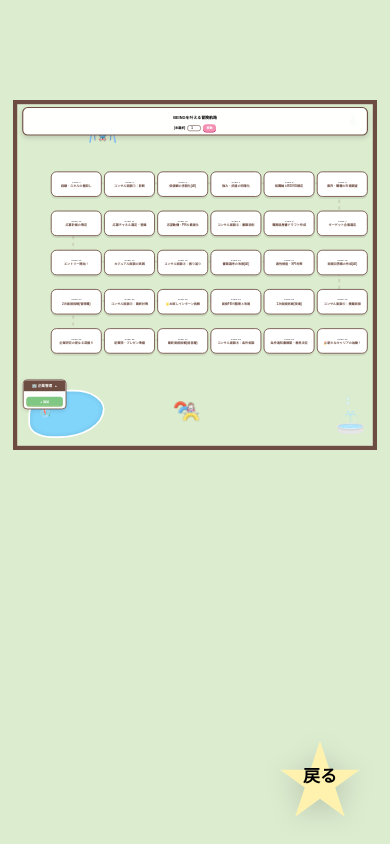
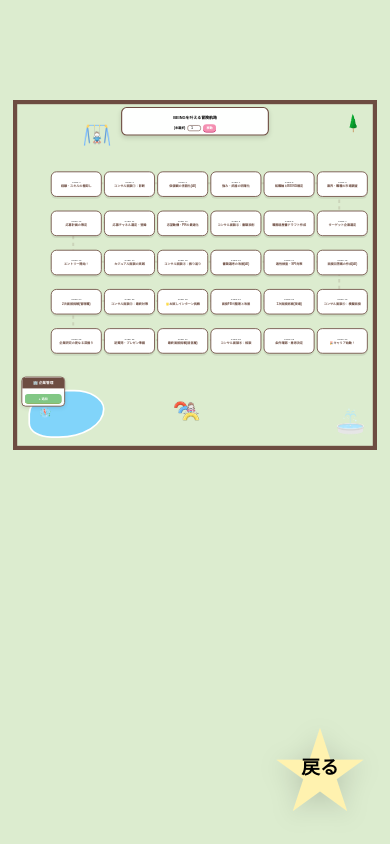
Before and after one commit to nana19820227/steppia_project, a Django app: page /progress/ in a window 390 px wide. Run offline with Django 5.2, Linux system fonts and the light colour scheme; the visitor is signed in with stand-in values (Sample User, id 1); data that the repository does not hold is empty; some web fonts are replaced.

Commit message:
UI: Adjust sidebar and deco positions to prevent overlap

```diff
--- a/steppia_app/templates/steppia_app/progress.html
+++ b/steppia_app/templates/steppia_app/progress.html
@@ -37,7 +37,6 @@
             box-sizing: border-box;
             margin: auto;
             z-index: 1;
-            transition: transform 0.3s ease;
         }
 
         /* --- 固定UI --- */
@@ -50,9 +49,9 @@
             box-shadow: 0 8px 20px rgba(0,0,0,0.15);
         }
 
-        /* 🆕 企業管理を左側に移動 */
+        /* 🆕 企業管理を左端に固定 */
         .selection-sidebar {
-            position: fixed; top: 110px; left: 20px;
+            position: fixed; top: 120px; left: 20px;
             width: 180px;
             background: rgba(255, 255, 255, 0.96); border: 3px solid var(--wood);
             border-radius: 15px; z-index: 2500; box-shadow: 0 5px 15px rgba(0,0,0,0.1);
@@ -64,23 +63,28 @@
             padding: 10px; background: var(--wood); color: white;
             text-align: center; font-size: 13px; font-weight: 900;
             cursor: pointer; display: flex; justify-content: center; align-items: center; gap: 8px;
-            user-select: none;
         }
-
-        .sidebar-header::after { content: '▲'; font-size: 10px; transition: transform 0.3s; }
-        .sidebar-collapsed { width: 130px; }
-        .sidebar-collapsed .sidebar-header::after { transform: rotate(180deg); }
 
         .sidebar-content {
             max-height: 500px; padding: 10px; overflow: hidden;
-            transition: max-height 0.3s ease, padding 0.3s ease, opacity 0.2s; opacity: 1;
+            transition: max-height 0.3s ease;
         }
 
-        .sidebar-collapsed .sidebar-content { max-height: 0; padding: 0 10px; opacity: 0; pointer-events: none; }
+        .sidebar-collapsed .sidebar-content { max-height: 0; padding: 0 10px; opacity: 0; }
 
-        /* 🆕 戻るボタンを右側に移動してバランス調整 */
+        /* 🆕 戻るボタンを右下に配置して全体のバランスを調整 */
         .bottom-nav {
-            position: fixed !important; bottom: 25px; right: 25px; z-index: 4000;
+            position: fixed !important; bottom: 30px; right: 30px; z-index: 4000;
+        }
+
+        .star-link-btn {
+            position: relative; display: flex; align-items: center; justify-content: center;
+            width: 110px; height: 110px; text-decoration: none;
+        }
+        .star-icon { font-size: 110px; color: var(--star-yellow); filter: drop-shadow(0 6px 15px rgba(0,0,0,0.15)); }
+        .star-text {
+            position: absolute; font-size: 22px; font-weight: 900; color: var(--text-black);
+            top: 50%; left: 50%; transform: translate(-50%, -45%);
         }
 
         /* --- マップ要素 --- */
@@ -95,32 +99,17 @@
 
         .deco-item { position: absolute; pointer-events: none; z-index: 10; }
 
-        /* 🆕 デコレーション位置の調整（重なり回避） */
-        .tree-deco { top: 20px; left: 1150px; width: 100px; z-index: 150; } /* 右上へ移動してバランス取り */
-        .buranko-deco { top: 50px; left: 240px; width: 130px; z-index: 150; } /* 左側、サイドバーの横へ */
-        .magic-pond { top: 1020px; left: 40px; width: 260px; height: 160px; z-index: 150; background: #81D4FA; border: 6px solid #FFF; border-radius: 50% 40% 60% 30%; overflow: hidden; box-shadow: inset 0 0 20px rgba(0,0,0,0.1); }
+        /* 🆕 デコレーション位置の微調整（サイドバーとの重なりを回避） */
+        .buranko-deco { top: 60px; left: 220px; width: 130px; z-index: 150; } /* サイドバーの右隣へ */
+        .tree-deco { top: 30px; left: 1150px; width: 100px; z-index: 150; } /* 右上端でバランスをとる */
+        .magic-pond { top: 1020px; left: 40px; width: 260px; height: 160px; z-index: 150; background: #81D4FA; border: 6px solid #FFF; border-radius: 50% 40% 60% 30%; overflow: hidden; }
         .funsui-area { top: 1080px; left: 1120px; width: 140px; z-index: 150; }
         .tobibako-deco { top: 1050px; left: 550px; width: 120px; z-index: 150; }
 
-        .splash { position: absolute; background: #E1F5FE; width: 8px; height: 8px; border-radius: 50%; z-index: 160; box-shadow: 0 0 6px #B3E5FC; }
-
-        .star-link-btn { position: relative; display: flex; align-items: center; justify-content: center; width: 100px; height: 100px; text-decoration: none; cursor: pointer; }
-        .star-icon { font-size: 100px; color: var(--star-yellow); filter: drop-shadow(0 6px 15px rgba(0,0,0,0.15)); }
-        .star-text { position: absolute; font-size: 20px; font-weight: 900; color: var(--text-black); top: 50%; left: 50%; transform: translate(-50%, -45%); }
-
         @media (max-width: 768px) {
-            .dollhouse-frame {
-                transform: scale(0.28);
-                transform-origin: top center;
-                margin-top: 100px;
-                margin-bottom: -850px;
-            }
-            .header-panel { width: 95%; max-width: none; }
-            .selection-sidebar {
-                top: auto; bottom: 130px; left: 20px; right: auto;
-                width: 150px; z-index: 5000;
-            }
-            .bottom-nav { bottom: 20px; right: 20px; left: auto; transform: scale(0.85); }
+            .dollhouse-frame { transform: scale(0.28); transform-origin: top center; margin-top: 100px; margin-bottom: -850px; }
+            .selection-sidebar { left: 15px; top: auto; bottom: 140px; width: 150px; }
+            .bottom-nav { right: 15px; bottom: 25px; transform: scale(0.85); }
         }
     </style>
 </head>
@@ -170,7 +159,7 @@
         let companies = JSON.parse(localStorage.getItem('steppia_companies')) || {};
         let currentCompanyId = localStorage.getItem('steppia_current_id') || '';
 
-        const missionNames = ["経験・スキルの棚卸し", "コンサル面談①：診断", "価値観の言語化(AI)", "強み・武器の明確化", "転職軸とBEING確定", "業界・職種の市場調査", "ターゲット企業選定", "職務経歴書ドラフト作成", "コンサル面談②：書類添削", "志望動機・PRの最適化", "応募チャネル選定・登録", "応募計画の策定", "エントリー開始！", "カジュアル面談の実践", "コンサル面談③：振り返り", "書類選考の改善(AI)", "適性検査・SPI対策", "面接回答案の作成(AI)", "コンサル面談④：模擬面接", "1次面接挑戦(現場)", "面接FB의整理と改善", "🌟お試しインターン挑戦", "コンサル面談⑤：最終対策", "2次面接挑戦(管理職)", "企業研究の更なる深掘り", "逆質問・プレゼン準備", "最終面接挑戦(経営層)", "コンサル面談⑥：条件相談", "条件通知書確認・意思決定", "🎉新たなキャリアの始動！"];
+        const missionNames = ["経験・スキルの棚卸し", "コンサル面談①：診断", "価値観の言語化(AI)", "強み・武器の明確化", "転職軸とBEING確定", "業界・職種の市場調査", "ターゲット企業選定", "職務経歴書ドラフト作成", "コンサル面談②：書類添削", "志望動機・PRの最適化", "応募チャネル選定・登録", "応募計画の策定", "エントリー開始！", "カジュアル面談の実践", "コンサル面談③：振り返り", "書類選考の改善(AI)", "適性検査・SPI対策", "面接回答案の作成(AI)", "コンサル面談④：模擬面接", "1次面接挑戦(現場)", "面接FB의整理と改善", "🌟お試しインターン挑戦", "コンサル面談⑤：最終対策", "2次面接挑戦(管理職)", "企業研究の更なる深掘り", "逆質問・プレゼン準備", "最終面接挑戦(経営層)", "コンサル面談⑥：相談", "条件確認・意思決定", "🎉キャリア始動！"];
         let nodePoints = [];
 
         function renderMap() {
```
